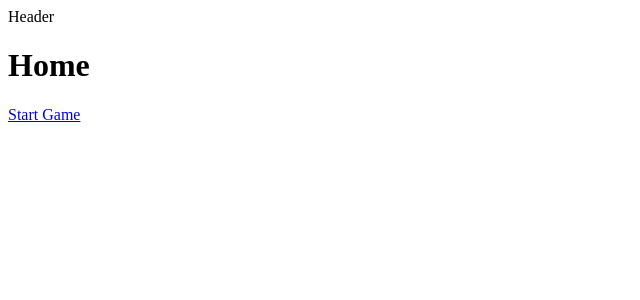
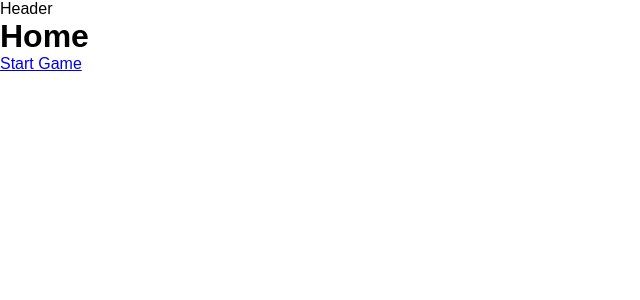
Before and after one commit to taktsoft-campus-talents/hangman-deluxe, a React (Vite) app: page / in a window 1280 px wide. Shown: the top 300 px of the page, without its empty margins (0-640 px from the left). Built offline with nearby package versions, Linux system fonts and the light colour scheme.

Commit message:
add css reset

```diff
--- a/src/index.css
+++ b/src/index.css
@@ -0,0 +1,9 @@
+* {
+  margin: 0;
+  padding: 0;
+  box-sizing: border-box;
+}
+
+body {
+  font-family: Arial, Helvetica, sans-serif;
+}
```
